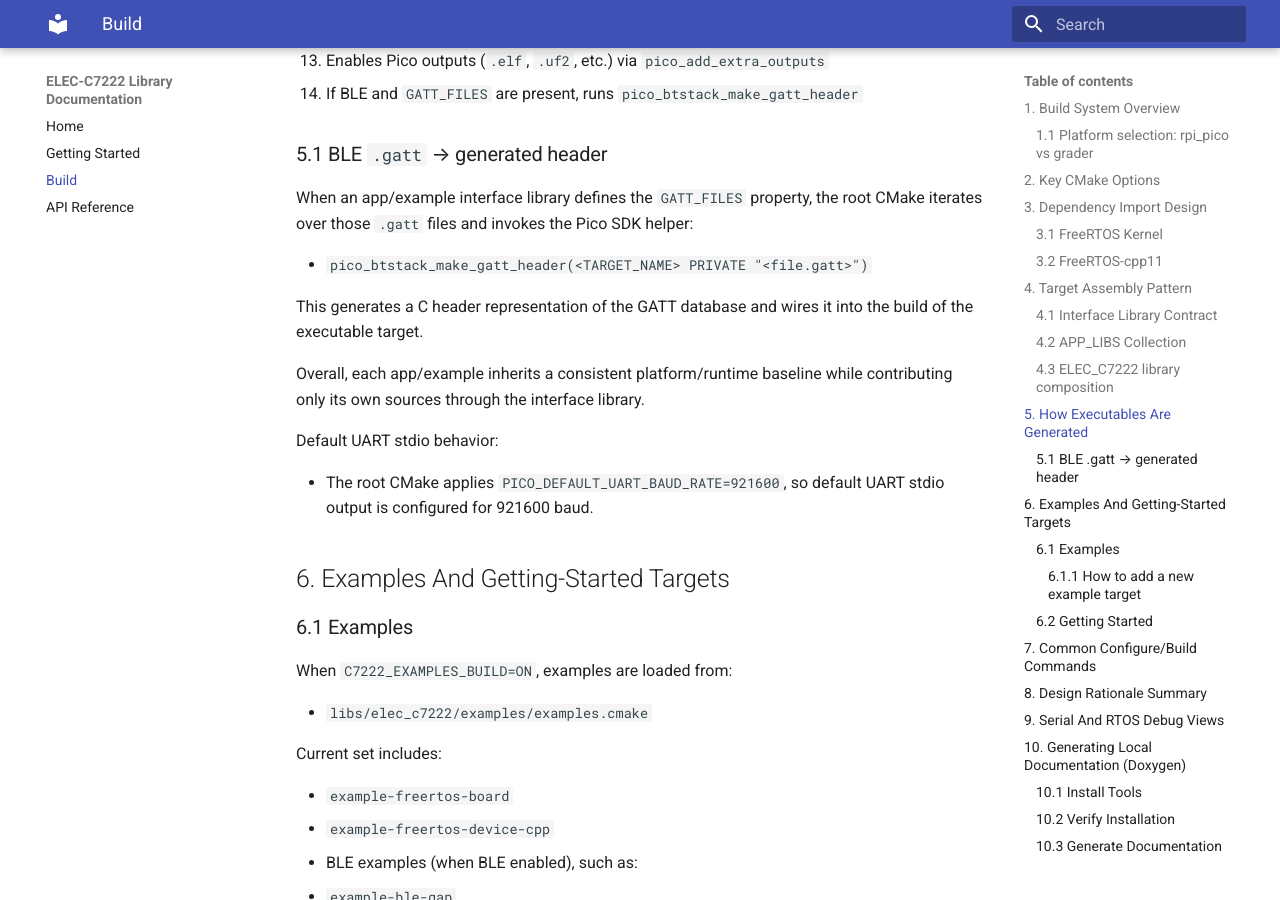
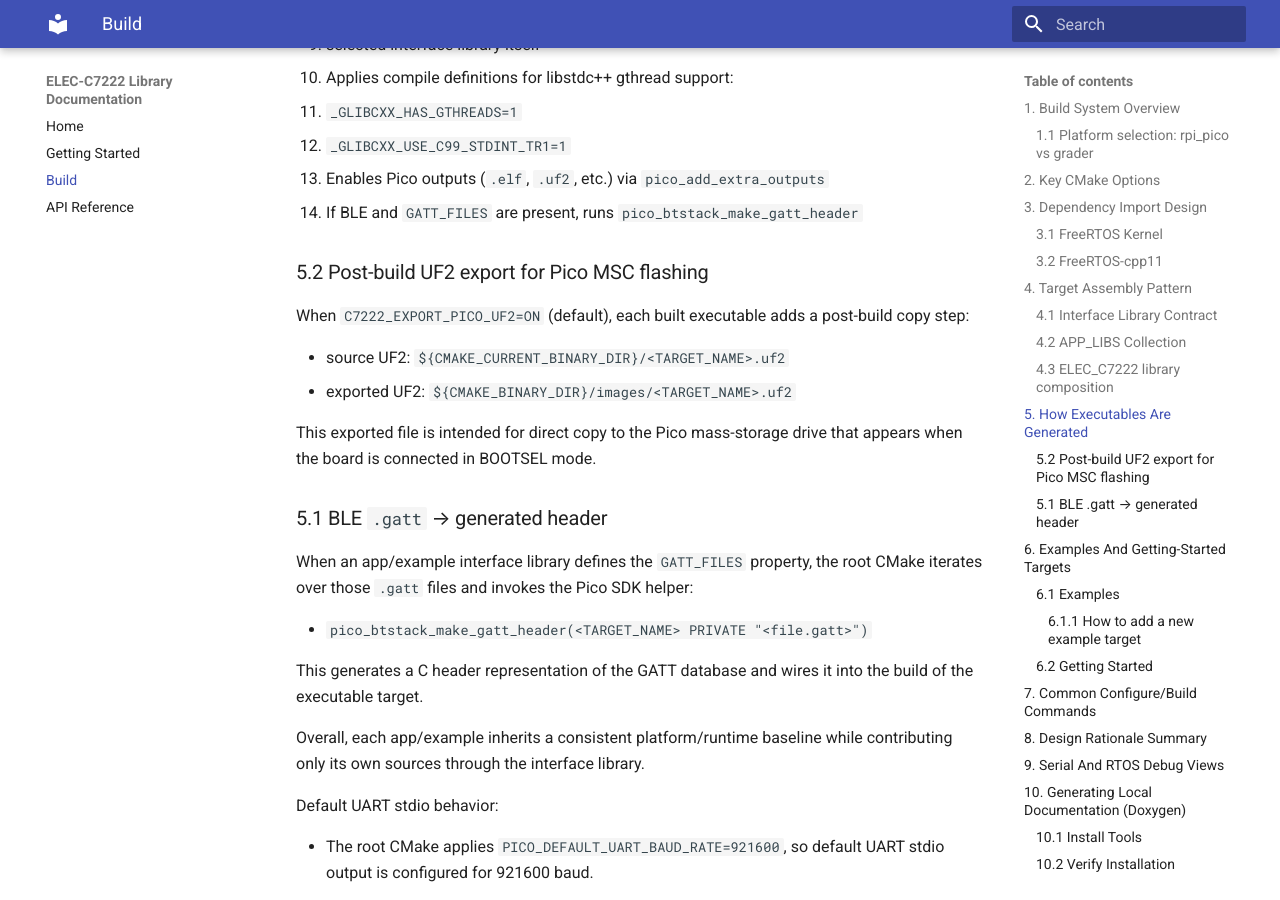
Before and after one commit to yusein-ali/c7222-development, an MkDocs documentation site: the page built from doc/markdown/building.md, in a window 1280 px wide and 900 px high, scrolled down 4267 px. Built offline with MkDocs 1.6.1 and Material for MkDocs 9.7.7, drawn with Linux system fonts in a browser that asks for light colours; some of the changed text lies outside the part shown.

Commit message:
Add option to export UF2 images for Pico flashing and update documentation

```diff
--- a/doc/markdown/building.md
+++ b/doc/markdown/building.md
@@ -45,6 +45,10 @@ Main options defined in the root CMake:
   - Enables example target collection from `libs/elec_c7222/examples`.
 - `C7222_GETTING_STARTED_BUILD` (default `ON`)
   - Enables getting-started targets from `getting-started/getting-started.cmake`.
+- `C7222_EXPORT_PICO_UF2` (default `ON`)
+  - Adds a post-build step that copies each target UF2 image into
+    `${CMAKE_BINARY_DIR}/images/<target>.uf2` for drag-and-drop flashing via
+    Pico MSC (BOOTSEL mode), without debugger tooling.
 
 Additional cache variables:
 
@@ -153,6 +157,17 @@ For each entry in `APP_LIBS`, root CMake:
    - `_GLIBCXX_USE_C99_STDINT_TR1=1`
 5. Enables Pico outputs (`.elf`, `.uf2`, etc.) via `pico_add_extra_outputs`
 6. If BLE and `GATT_FILES` are present, runs `pico_btstack_make_gatt_header`
+
+### 5.2 Post-build UF2 export for Pico MSC flashing
+
+When `C7222_EXPORT_PICO_UF2=ON` (default), each built executable adds a
+post-build copy step:
+
+- source UF2: `${CMAKE_CURRENT_BINARY_DIR}/<TARGET_NAME>.uf2`
+- exported UF2: `${CMAKE_BINARY_DIR}/images/<TARGET_NAME>.uf2`
+
+This exported file is intended for direct copy to the Pico mass-storage drive
+that appears when the board is connected in BOOTSEL mode.
 
 ### 5.1 BLE `.gatt` → generated header
 
```
Also changed, not shown: CMakeLists.txt (+13 -0 lines).
